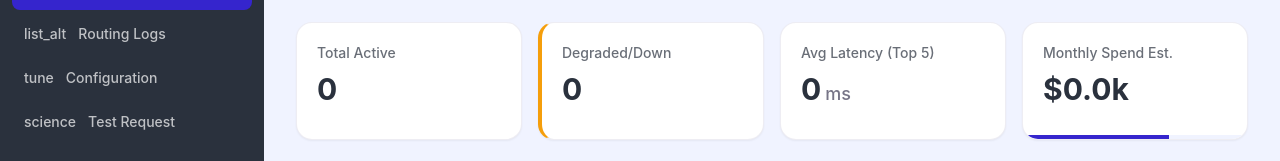
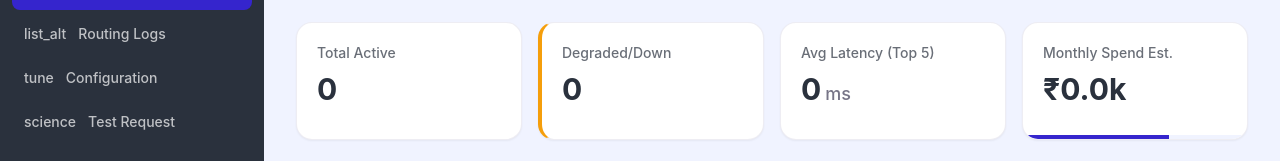
Before and after one commit to AnveshCheela/Intelligent-Vendor-Routing-Platform, a React app in the folder frontend/: page /vendors in a window 1280 px wide. Shown: the part 154-315 px from the top of the page. Built offline with nearby package versions, Linux system fonts and the light colour scheme; no server answers; the HTML template or start-up script is replaced by a standard one.

Commit message:
Change currency formatting from USD to INR

```diff
--- a/frontend/src/components/VendorModal.jsx
+++ b/frontend/src/components/VendorModal.jsx
@@ -155,7 +155,7 @@ export default function VendorModal({ isOpen, onClose, vendor, onSave }) {
 
             <div className="grid grid-cols-2 gap-4">
               <div>
-                <label className="block text-sm font-medium text-outline mb-1">Cost Per Request ($)</label>
+                <label className="block text-sm font-medium text-outline mb-1">Cost Per Request (₹)</label>
                 <input
                   type="number"
                   step="0.001"
--- a/frontend/src/pages/VendorList.jsx
+++ b/frontend/src/pages/VendorList.jsx
@@ -136,7 +136,7 @@ export default function VendorList() {
         <div className="card p-5 relative overflow-hidden">
           <h3 className="text-sm font-medium text-surface-inverse/70 mb-2">Monthly Spend Est.</h3>
           <div className="flex items-end justify-between mb-3">
-            <div className="text-3xl font-bold text-surface-inverse">${((summary?.monthlySpendEst || 0) / 1000).toFixed(1)}k</div>
+            <div className="text-3xl font-bold text-surface-inverse">₹{((summary?.monthlySpendEst || 0) / 1000).toFixed(1)}k</div>
           </div>
           <div className="absolute bottom-0 left-0 w-full h-1 bg-surface-low">
             <div className="h-full bg-primary" style={{ width: '65%' }}></div>
@@ -236,7 +236,7 @@ export default function VendorList() {
                       </div>
                     </td>
                     <td className="px-6 py-4 text-right font-mono text-outline-default">
-                      ${vendor.costPerRequest.toFixed(4)}
+                      ₹{vendor.costPerRequest.toFixed(4)}
                     </td>
                     <td className="px-6 py-4 text-right text-outline-default">
                       {vendor.rateLimit}/s
```
